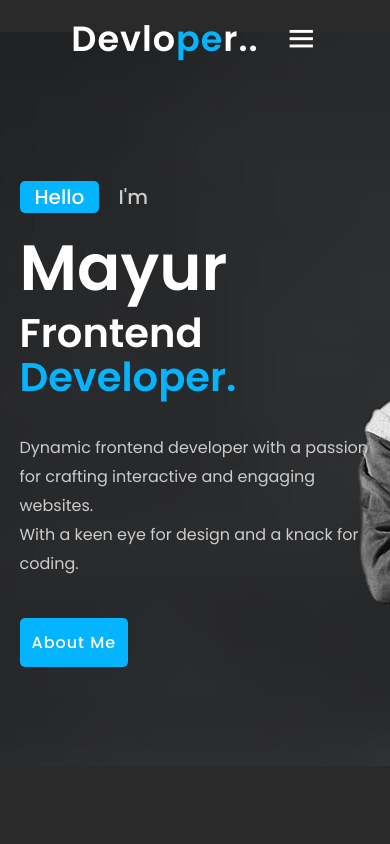
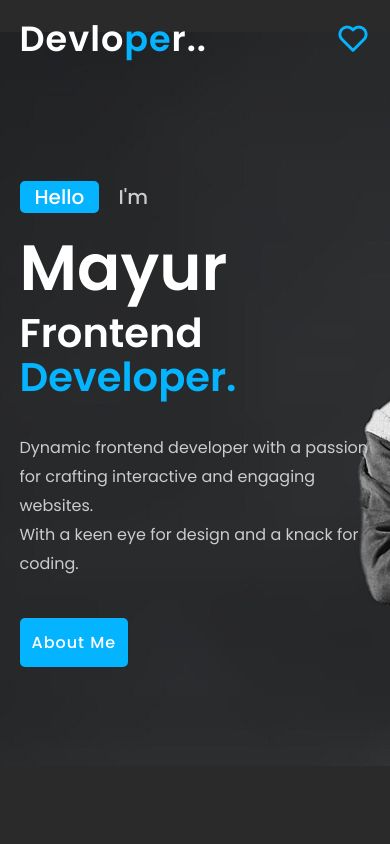
Before and after one commit to mayurgohel26/portfolio, a plain HTML site: page index.html in a window 390 px wide. Shown: the top 844 px of the page. Drawn offline with nearby package versions, Linux system fonts and the light colour scheme.

Commit message:
Modified header

```diff
--- a/css/style.css
+++ b/css/style.css
@@ -30,11 +30,11 @@ header {
   position: fixed;
   width: 100%;
   top: 0;
-  right: 0;
+  left: 0;
   z-index: 1000;
   display: flex;
   align-items: center;
-  justify-content: center;
+  justify-content: space-between;
   background: transparent;
   padding: 22px 15%;
   border-bottom: 1px solid transparent;
@@ -79,6 +79,7 @@ span {
   cursor: pointer;
   margin-left: 25px;
   display: none;
+  color: var(--main-color);
 }
 
 section {
@@ -458,7 +459,8 @@ form textarea {
 
 @media (max-width: 1480px) {
   header {
-    padding: 12px 2.5%;
+    /* padding: 12px 2.5%; */
+    padding: 12px 5%;
     transition: 0.1s;
   }
 
@@ -552,7 +554,7 @@ form textarea {
   }
 }
 
-@media (max-width: 425px) {
+@media (max-width: 426px) {
   .row:last-child {
     display: none;
   }
@@ -563,6 +565,10 @@ form textarea {
 
   .top {
     display: none;
+  }
+
+  header {
+    margin-bottom: 1rem;
   }
 }
 
--- a/index.html
+++ b/index.html
@@ -25,7 +25,7 @@
         <li><a href="#portfolio">Portfolio</a></li>
         <li><a href="#contact">Contact</a></li>
       </ul>
-      <div class="bx bx-menu" id="menu-icon"></div>
+      <div class="bx bx-heart" id="menu-icon"></div>
     </header>
 
     <!---------Home Section--------------->
```
